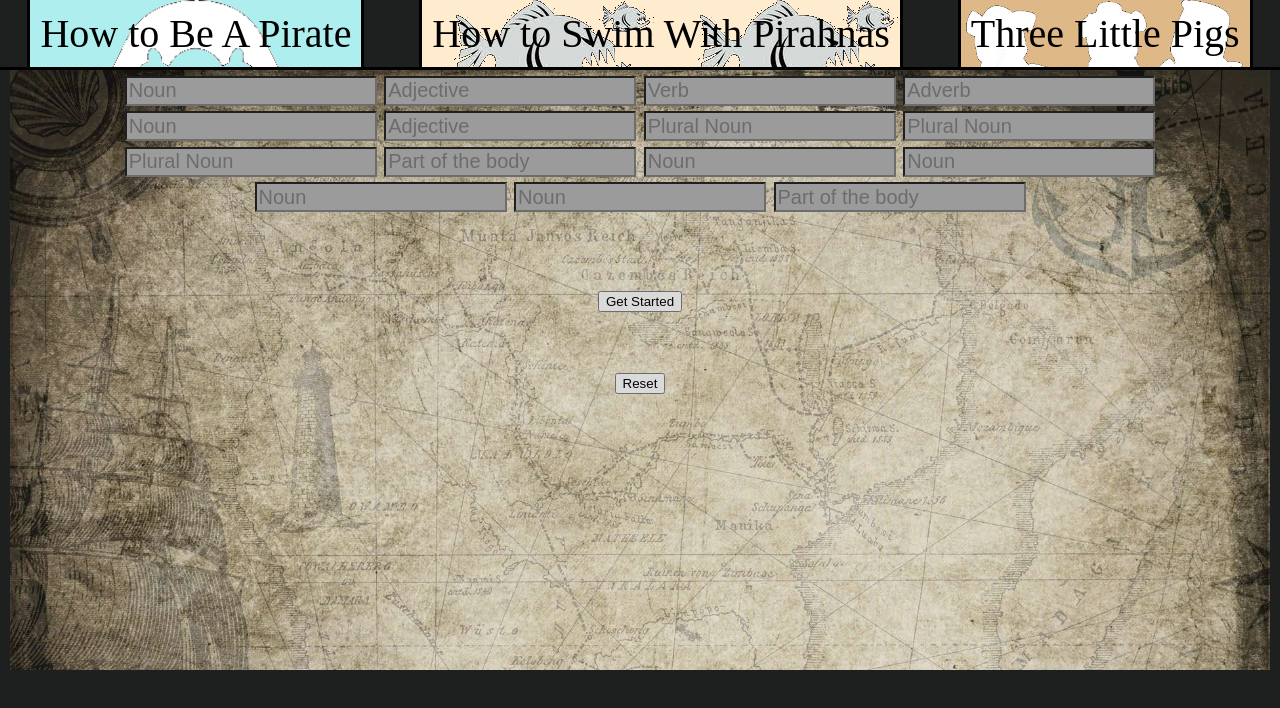
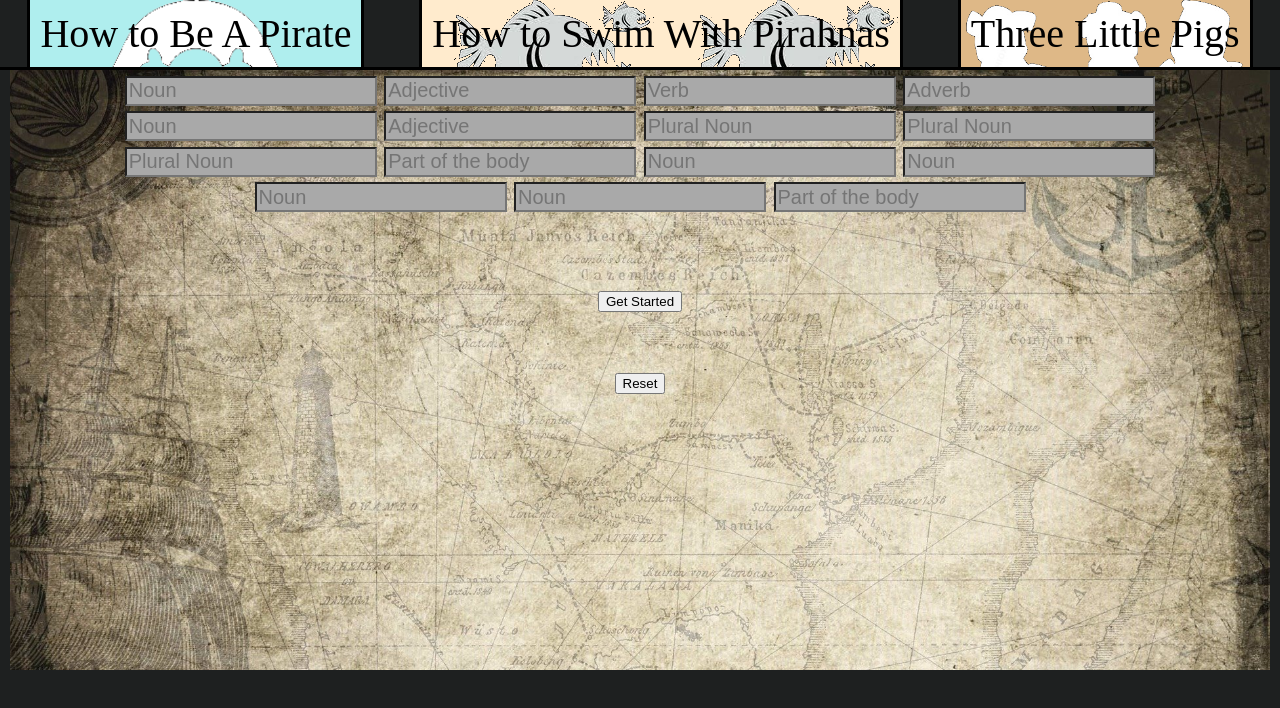
Before and after one commit to Elamps/MadLibGame, a plain HTML site: page index.html in a window 1280 px wide. Drawn offline with Linux system fonts and the light colour scheme.

Commit message:
made change to styling

```diff
--- a/css/style.css
+++ b/css/style.css
@@ -72,8 +72,7 @@ body {
 
 #pirate {
     background-image: url(/PMapBG.jpg);
-    opacity: 90%;
-    background-position: cover;
+    background-position: justify;
     background-repeat: no-repeat;
     background-size: cover;
     height: 600px;
```
